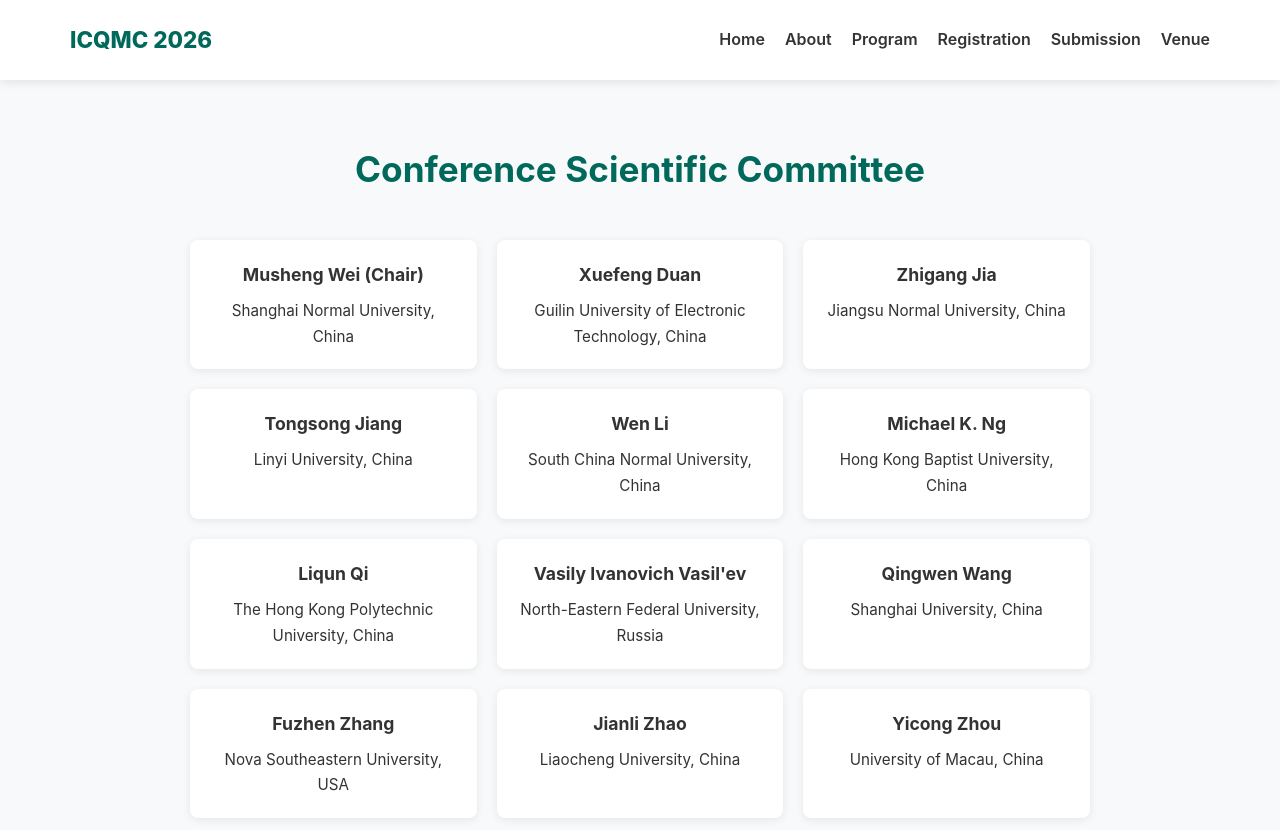
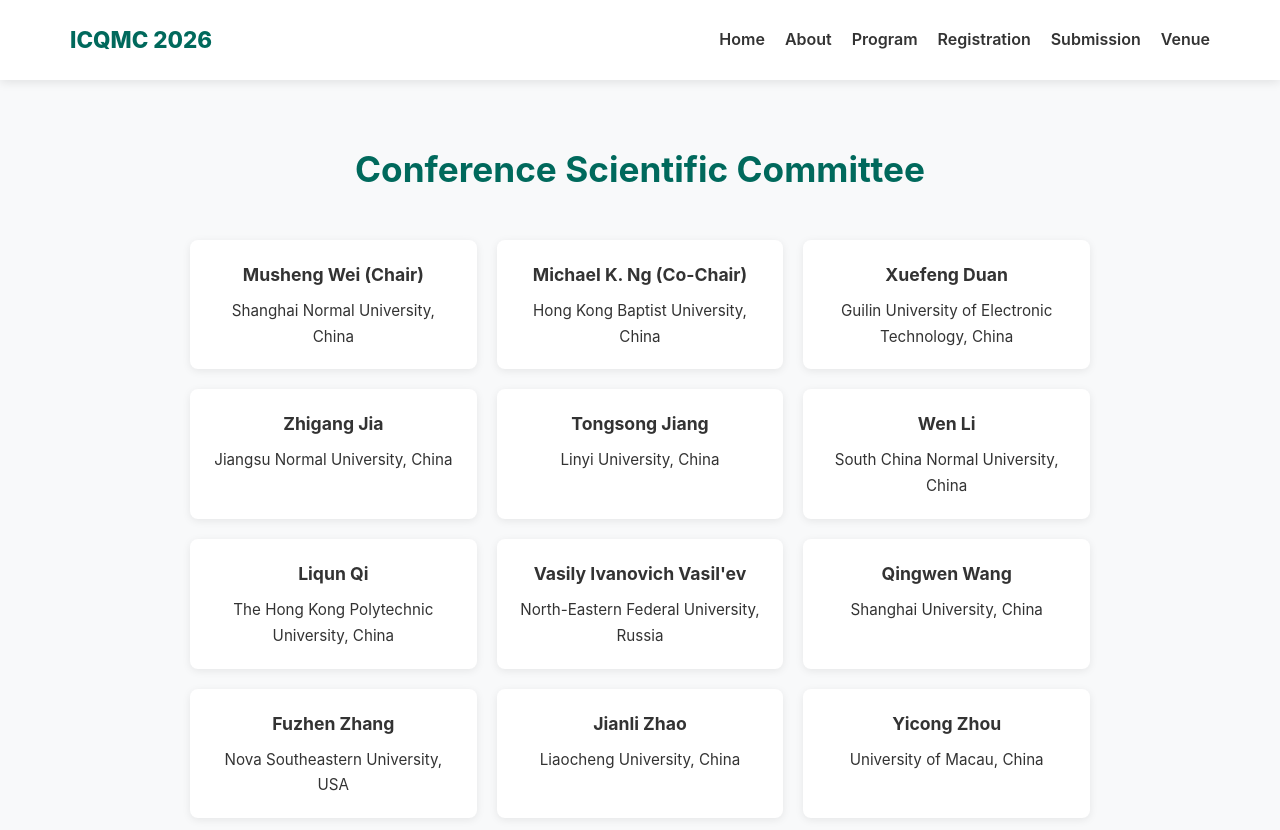
Before and after one commit to ICQMC/ICQMC.github.io, a Jekyll site: the page built from committees.html, in a window 1280 px wide and 900 px high. Shown: the top 830 px of the window. Built offline with Jekyll 4.4.1, drawn with Linux system fonts in a browser that asks for light colours; some of the changed lines change nothing that is shown.

Commit message:
Update committees.yml

```diff
--- a/_data/committees.yml
+++ b/_data/committees.yml
@@ -3,6 +3,10 @@ scientific_committee:
   # Chair
   - name: "Musheng Wei (Chair)"
     affiliation: "Shanghai Normal University"
+    country: "China"
+
+  - name: "Michael K. Ng (Co-Chair)"
+    affiliation: "Hong Kong Baptist University"
     country: "China"
 
   # Members
@@ -20,10 +24,6 @@ scientific_committee:
 
   - name: "Wen Li"
     affiliation: "South China Normal University"
-    country: "China"
-
-  - name: "Michael K. Ng"
-    affiliation: "Hong Kong Baptist University"
     country: "China"
 
   - name: "Liqun Qi"
```
